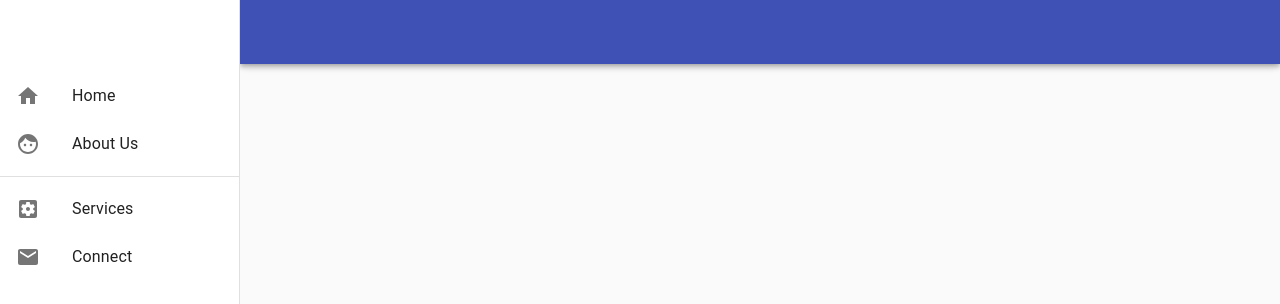
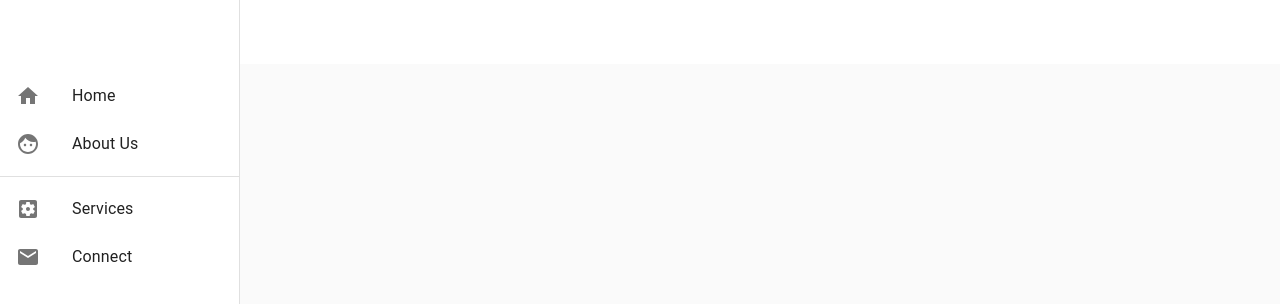
Before and after one commit to TechOn-Innovations/techOnWebsite, a React (Create React App) app in the folder techon/: page / in a window 1280 px wide. Shown: the top 304 px of the page. Built offline with nearby package versions, Linux system fonts and the light colour scheme.

Commit message:
removed colour of appbar and changed colour of menu icon

```diff
--- a/techon/src/Components/Regions/Navigation/Navigation.js
+++ b/techon/src/Components/Regions/Navigation/Navigation.js
@@ -31,16 +31,20 @@ const useStyles = makeStyles(theme => ({
     },
   },
   appBar: {
+
     [theme.breakpoints.up('sm')]: {
       width: `calc(100% - ${drawerWidth}px)`,
       marginLeft: drawerWidth,
     },
+    background: 'white!important' ,
+    boxShadow: 'none',
   },
   menuButton: {
     marginRight: theme.spacing(2),
     [theme.breakpoints.up('sm')]: {
       display: 'none',
     },
+    color: 'black!important'
   },
   toolbar: theme.mixins.toolbar,
   drawerPaper: {
```
